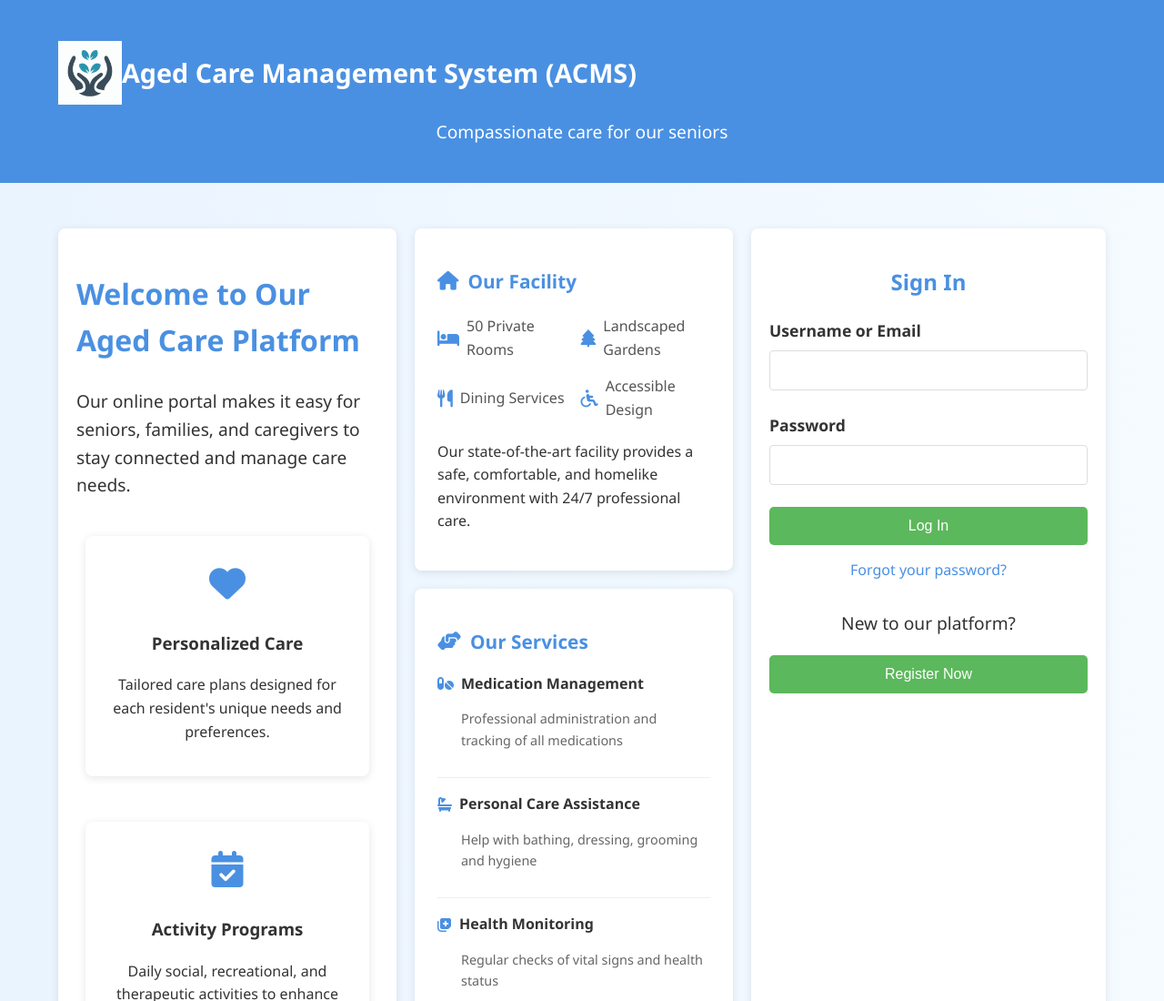
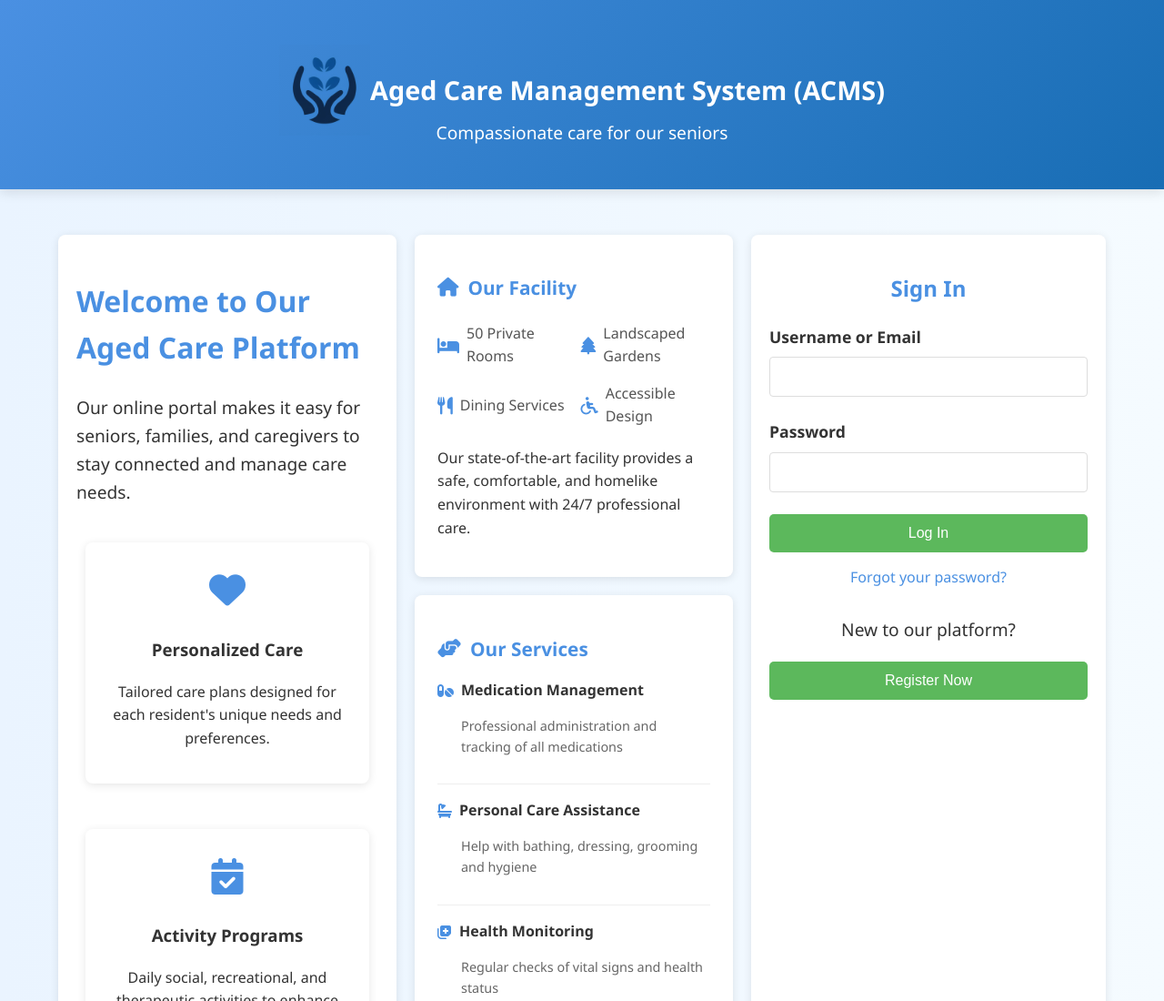
Before and after one commit to athwtrrrr/ICT_Project-A_Aged_Care_System, a website: page index.html in a window 1280 px wide. Shown: the top 1100 px of the page at 91% size. Drawn offline with Linux system fonts and the light colour scheme.

Commit message:
style the header and logo

```diff
--- a/style.css
+++ b/style.css
@@ -1,6 +1,7 @@
 .logo-img {
-    max-height: 70px; /* You can adjust this to your taste */
+  max-height: 100px; /* You can adjust this to your taste */
   width: auto;
+  mix-blend-mode: multiply;
 }
 
 body {
@@ -19,20 +20,34 @@ body {
 }
 
 header {
-    background-color: #4a90e2;
+background: linear-gradient(135deg, #4a90e2, #186db4 100%);
 color: white;
-    padding: 20px 0;
-    text-align: center;
+padding: 1.5rem 0;
+box-shadow: 0 4px 12px rgba(0, 0, 0, 0.1);
+position: relative;
+overflow: hidden;
 }
+
+
 
 .logo {
 font-size: 2.5rem;
 font-weight: bold;
 margin-bottom: 10px;
+display: flex;
+align-items: center;
+justify-content: center;
+text-align: center;
 }
 
 .tagline {
 font-size: 1.2rem;
+position: absolute;
+top: 70%;
+left: 50%;
+transform: translate(-50%, -50%);
+color: white;
+text-align: center;
 }
 
 .main-content {
```
Lines whose indentation alone changed are shown as unchanged.
